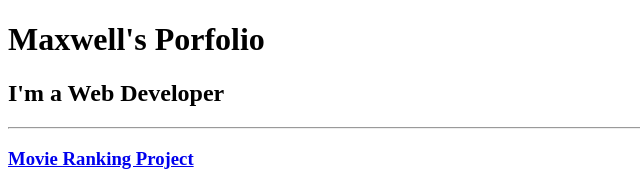
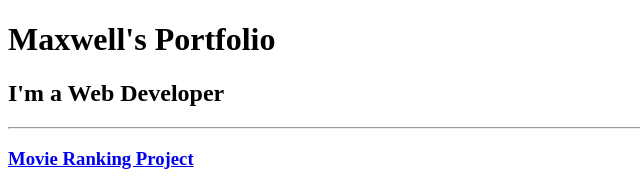
Before and after one commit to Maxdoe007/html-portfolio, a plain HTML site: page index.html in a window 1280 px wide. Shown: the top 185 px of the page, 0-640 px from the left. Drawn offline with Linux system fonts and the light colour scheme.

Commit message:
Update index.html

```diff
--- a/index.html
+++ b/index.html
@@ -3,11 +3,11 @@
 
 <head>
     <meta charset="UTF-8">
-    <title>Maxwell's Porfolio</title>
+    <title>Maxwell's Portfolio</title>
 </head>
 
 <body>
-    <h1>Maxwell's Porfolio</h1>
+    <h1>Maxwell's Portfolio</h1>
     <h2>I'm a Web Developer</h2>
     <hr />
     <h3><a href="./public/movie-ranking.html">Movie Ranking Project</a></h3>
```
